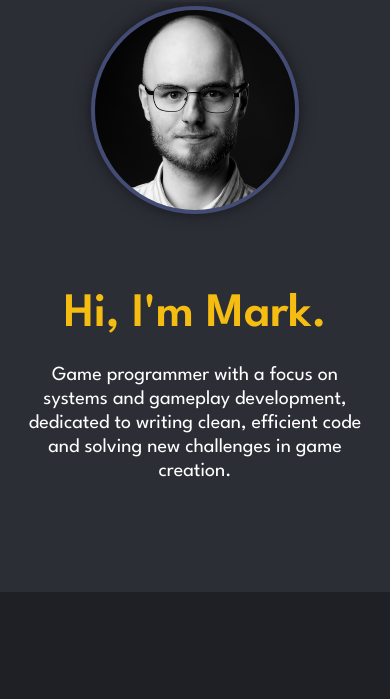
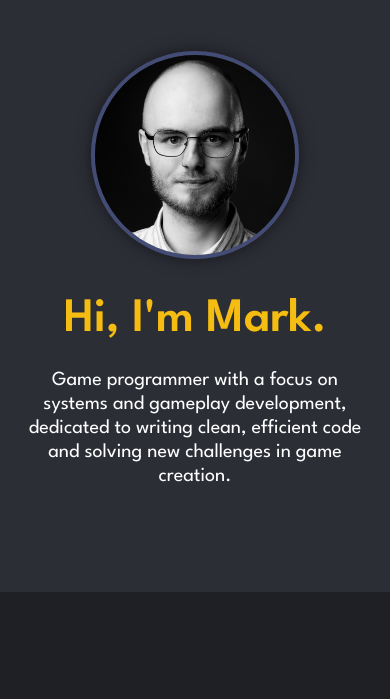
Before and after one commit to MarkArnemann/Portfolio, a plain HTML site: page index.html in a window 390 px wide. Shown: the part 83-782 px from the top of the page. Drawn offline with Linux system fonts and the light colour scheme.

```diff
--- a/style.css
+++ b/style.css
@@ -292,8 +292,10 @@ header {
   }
 
   .Portrait img {
+    margin-top: 50px;
     width: 200px;
     height: 200px;
+    margin-bottom: -40px;
   }
 
   .HeadLogo {
```
